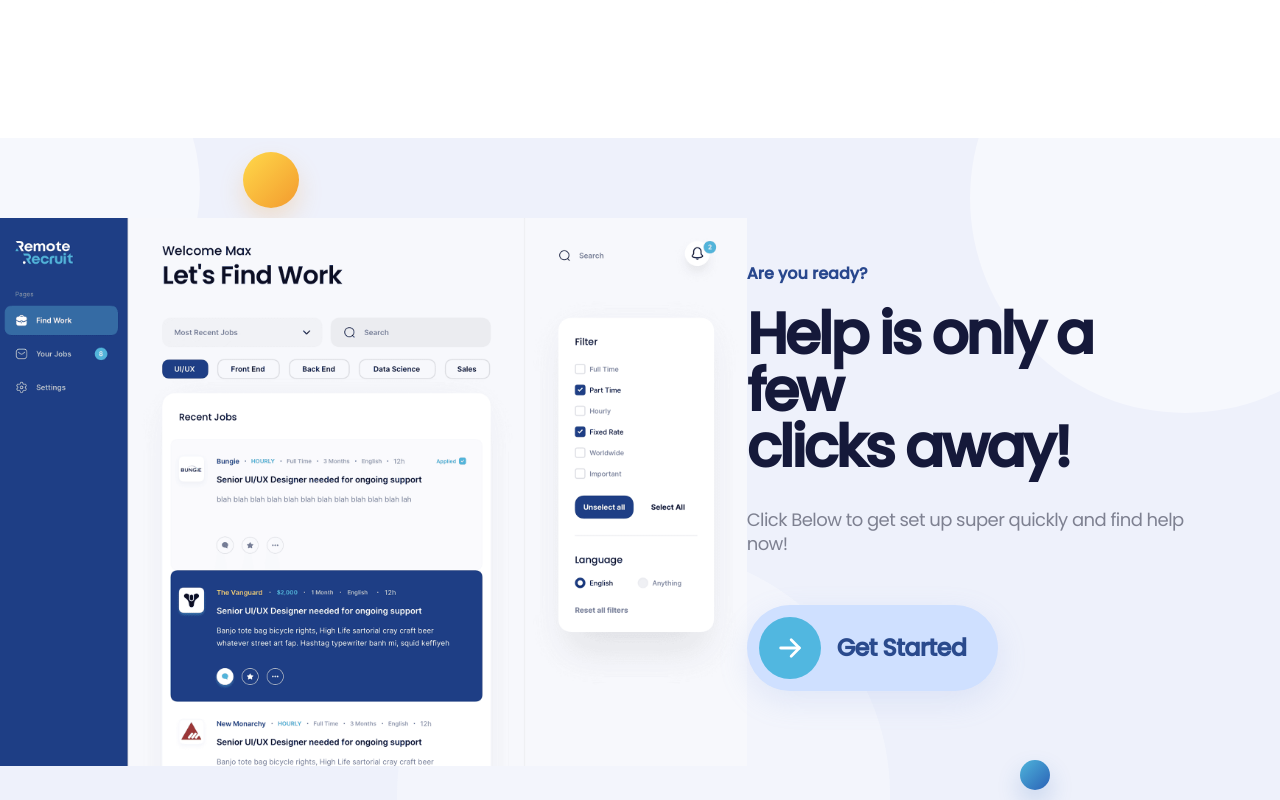
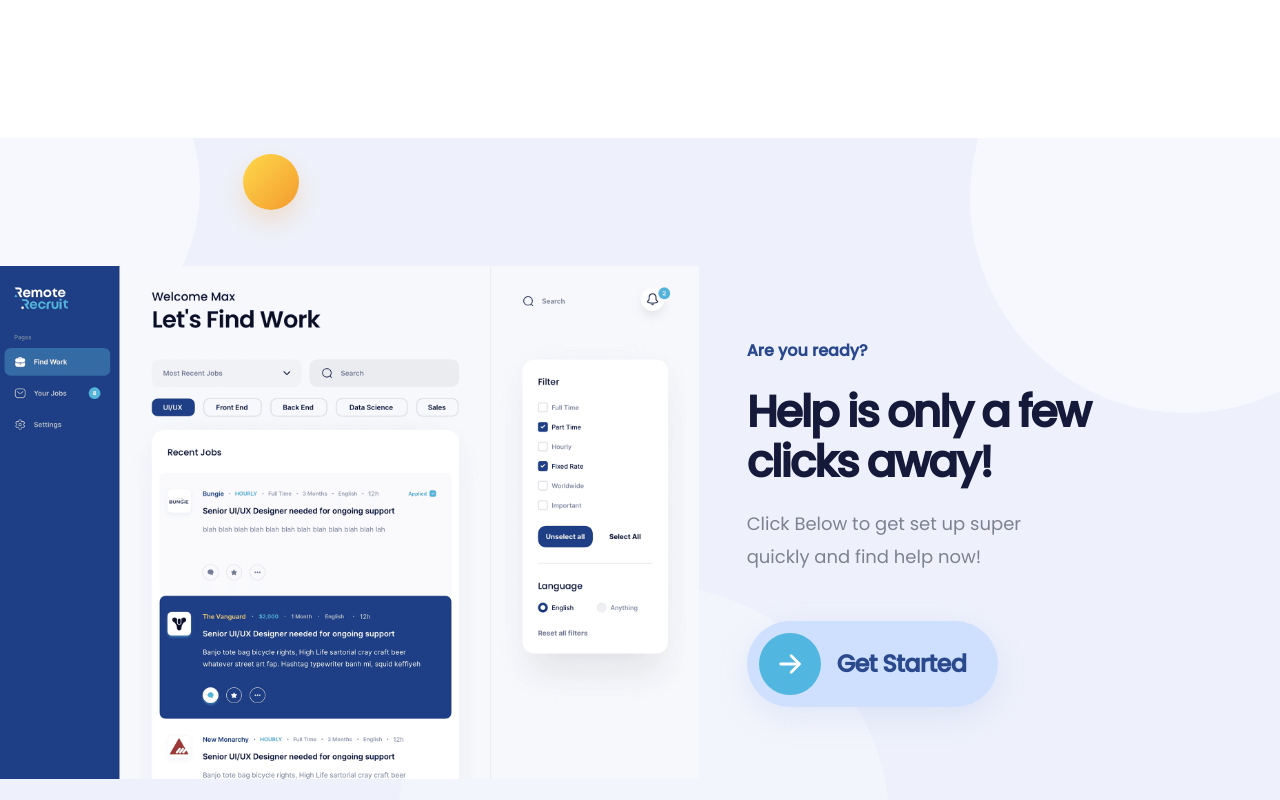
Before and after one commit to M-Shahadat/RemoteRecruit, a React (Vite) app: page / in a window 1280 px wide. Shown: the part 2920-3720 px from the top of the page. Built offline with nearby package versions, Linux system fonts and the light colour scheme.

Commit message:
spacing, see log for more details

```diff
--- a/src/components/SignUpAd.tsx
+++ b/src/components/SignUpAd.tsx
@@ -1,17 +1,106 @@
+// import React from 'react';
+// import dashboardImg from '../assets/Find Work.png';
+// import bottomBlob from '../assets/Ellipse 12.png';
+
+// const SignUpAd: React.FC = () => {
+//     return (
+//         <section className="relative overflow-hidden bg-[#EEF1FB] py-12 md:py-16 lg:py-20">
+//             {/* Background Assets */}
+//             <div className="pointer-events-none absolute inset-0 z-0">
+//                 {/* Top-left blob */}
+//                 <div className="absolute -left-[100px] -top-[100px] h-[250px] w-[250px] rounded-full bg-white/45 md:-left-[160px] md:-top-[130px] md:h-[360px] md:w-[360px]" />
+
+//                 {/* Top-right blob */}
+//                 <div className="absolute -right-[80px] -top-[100px] h-[300px] w-[300px] rounded-full bg-white/45 md:-right-[120px] md:-top-[155px] md:h-[430px] md:w-[430px]" />
+
+//                 {/* Bottom-left / center blob */}
+//                 <img
+//                     src={bottomBlob}
+//                     alt=""
+//                     aria-hidden="true"
+//                     className="absolute left-[10%] top-[65%] w-[250px] select-none md:left-[25%] md:top-[60%] md:w-[350px] lg:left-[31%] lg:top-[58%] lg:w-[493px]"
+//                     draggable={false}
+//                 />
+
+//                 {/* Yellow orb */}
+//                 <div className="absolute left-[8%] top-[3%] h-[40px] w-[40px] rounded-full bg-[linear-gradient(135deg,#FFD94A_0%,#F39A2E_100%)] shadow-[0_12px_24px_rgba(242,154,46,0.22)] md:left-[19%] md:top-[2%] md:h-[56px] md:w-[56px]" />
+
+//                 {/* Blue orb */}
+//                 <div className="absolute bottom-[4%] right-[10%] h-[20px] w-[20px] rounded-full bg-[linear-gradient(135deg,#4EB4DB_0%,#2B62B6_100%)] shadow-[0_12px_24px_rgba(43,98,182,0.22)] md:bottom-[8%] md:right-[18%] md:h-[30px] md:w-[30px]" />
+//             </div>
+
+//             {/* Main Content Grid */}
+//             <div className="relative z-10 mx-auto max-w-[1600px] px-0">
+//                 <div className="grid grid-cols-1 items-center gap-12 lg:grid-cols-12 lg:gap-0">
+
+//                     {/* Left Side: Dashboard Image */}
+//                     <div className="px-5 sm:px-8 lg:col-span-7 lg:px-0">
+//                         <img
+//                             src={dashboardImg}
+//                             alt="RemoteRecruit Dashboard Interface"
+//                             className="block w-full max-w-[800px] mx-auto object-contain object-center lg:mx-0 lg:object-left"
+//                             draggable={false}
+//                         />
+//                     </div>
+
+//                     {/* Right Side: Text & CTA */}
+//                     <div className="px-6 pb-12 sm:px-12 md:pb-16 lg:col-span-5 lg:px-0 lg:pb-8 lg:pr-16 xl:pr-24">
+//                         <div className="mx-auto max-w-[520px] lg:mx-0">
+//                             <p className="mb-3 text-[14px] md:text-[16px] font-bold text-[#28478D] md:mb-5">
+//                                 Are you ready?
+//                             </p>
+
+//                             <h2 className="text-[38px] sm:text-[46px] md:text-[52px] lg:text-[44px] font-semibold md:leading-[0.98] tracking-[-0.05em] text-[#15193A]">
+//                                 Help is only a few
+//                                 <br />
+//                                 clicks away!
+//                             </h2>
+
+//                             <p className="mt-6 md:mt-8 max-w-[440px] text-[16px] md:text-[18px] leading-[1.45] md:leading-[1.35] tracking-[-0.03em] text-[#7E8191]">
+//                                 Click Below to get set up super quickly and find help now!
+//                             </p>
+
+//                             <button
+//                                 className="mt-8 md:mt-12 flex items-center rounded-full bg-[#CFE0FF] py-2 pl-2 pr-6 md:py-3 md:pl-3 md:pr-8 shadow-[0_10px_30px_rgba(137,166,226,0.18)] transition-transform hover:scale-[1.02]"
+//                                 aria-label="Get Started"
+//                             >
+//                                 <span className="flex h-[50px] w-[50px] md:h-[62px] md:w-[62px] shrink-0 items-center justify-center rounded-full bg-[#51B7E0]">
+//                                     <svg className="h-6 w-6 md:h-7 md:w-7" viewBox="0 0 24 24" fill="none" aria-hidden="true">
+//                                         <path d="M4 12H20" stroke="white" strokeWidth="2.4" strokeLinecap="round" strokeLinejoin="round" />
+//                                         <path d="M13 5L20 12L13 19" stroke="white" strokeWidth="2.4" strokeLinecap="round" strokeLinejoin="round" />
+//                                     </svg>
+//                                 </span>
+//                                 <span className="ml-3 md:ml-4 text-[18px] md:text-[24px] font-semibold tracking-[-0.03em] text-[#2A4A8D]">
+//                                     Get Started
+//                                 </span>
+//                             </button>
+//                         </div>
+//                     </div>
+
+//                 </div>
+//             </div>
+//         </section>
+//     );
+// };
+
+// export default SignUpAd;
+
 import React from 'react';
 import dashboardImg from '../assets/Find Work.png';
 import bottomBlob from '../assets/Ellipse 12.png';
 
 const SignUpAd: React.FC = () => {
     return (
-        <section className="relative overflow-hidden bg-[#EEF1FB] py-12 md:py-16 lg:py-20">
+        <section className="relative overflow-hidden bg-[#EEF1FB] py-16 md:py-24 lg:py-32">
             {/* Background Assets */}
             <div className="pointer-events-none absolute inset-0 z-0">
                 {/* Top-left blob */}
                 <div className="absolute -left-[100px] -top-[100px] h-[250px] w-[250px] rounded-full bg-white/45 md:-left-[160px] md:-top-[130px] md:h-[360px] md:w-[360px]" />
 
+
                 {/* Top-right blob */}
                 <div className="absolute -right-[80px] -top-[100px] h-[300px] w-[300px] rounded-full bg-white/45 md:-right-[120px] md:-top-[155px] md:h-[430px] md:w-[430px]" />
+
 
                 {/* Bottom-left / center blob */}
                 <img
@@ -22,19 +111,23 @@ const SignUpAd: React.FC = () => {
                     draggable={false}
                 />
 
+
                 {/* Yellow orb */}
                 <div className="absolute left-[8%] top-[3%] h-[40px] w-[40px] rounded-full bg-[linear-gradient(135deg,#FFD94A_0%,#F39A2E_100%)] shadow-[0_12px_24px_rgba(242,154,46,0.22)] md:left-[19%] md:top-[2%] md:h-[56px] md:w-[56px]" />
+
 
                 {/* Blue orb */}
                 <div className="absolute bottom-[4%] right-[10%] h-[20px] w-[20px] rounded-full bg-[linear-gradient(135deg,#4EB4DB_0%,#2B62B6_100%)] shadow-[0_12px_24px_rgba(43,98,182,0.22)] md:bottom-[8%] md:right-[18%] md:h-[30px] md:w-[30px]" />
             </div>
 
+
             {/* Main Content Grid */}
-            <div className="relative z-10 mx-auto max-w-[1600px] px-0">
+            <div className="relative z-10 mx-auto max-w-[1600px] px-6 md:px-8 lg:px-0">
                 <div className="grid grid-cols-1 items-center gap-12 lg:grid-cols-12 lg:gap-0">
 
+
                     {/* Left Side: Dashboard Image */}
-                    <div className="px-5 sm:px-8 lg:col-span-7 lg:px-0">
+                    <div className="px-0 lg:col-span-7 lg:px-0 lg:pr-12">
                         <img
                             src={dashboardImg}
                             alt="RemoteRecruit Dashboard Interface"
@@ -43,22 +136,28 @@ const SignUpAd: React.FC = () => {
                         />
                     </div>
 
+
                     {/* Right Side: Text & CTA */}
-                    <div className="px-6 pb-12 sm:px-12 md:pb-16 lg:col-span-5 lg:px-0 lg:pb-8 lg:pr-16 xl:pr-24">
+                    <div className="px-0 pb-12 lg:col-span-5 lg:px-0 lg:pb-0">
                         <div className="mx-auto max-w-[520px] lg:mx-0">
-                            <p className="mb-3 text-[14px] md:text-[16px] font-bold text-[#28478D] md:mb-5">
+                            <p className="mb-4 text-[14px] md:text-[16px] font-bold text-[#28478D] md:mb-6">
                                 Are you ready?
                             </p>
 
-                            <h2 className="text-[38px] sm:text-[46px] md:text-[52px] lg:text-[58px] font-bold leading-[1.05] md:leading-[0.98] tracking-[-0.05em] text-[#15193A]">
+
+                            <h2 className="text-[38px] sm:text-[40px] md:text-[40px] lg:text-[44px] font-semibold leading-[50px]  tracking-[-0.05em] text-[#15193A]">
                                 Help is only a few
                                 <br />
                                 clicks away!
                             </h2>
 
-                            <p className="mt-6 md:mt-8 max-w-[440px] text-[16px] md:text-[18px] leading-[1.45] md:leading-[1.35] tracking-[-0.03em] text-[#7E8191]">
-                                Click Below to get set up super quickly and find help now!
+
+                            <p className="mt-2 md:mt-5 max-w-[440px] text-[18px] md:text-[18px] leading-[33px] tracking-[0] text-[#7E8191]">
+                                Click Below to get set up super
+                                <br />
+                                quickly and find help now!
                             </p>
+
 
                             <button
                                 className="mt-8 md:mt-12 flex items-center rounded-full bg-[#CFE0FF] py-2 pl-2 pr-6 md:py-3 md:pl-3 md:pr-8 shadow-[0_10px_30px_rgba(137,166,226,0.18)] transition-transform hover:scale-[1.02]"
@@ -77,10 +176,12 @@ const SignUpAd: React.FC = () => {
                         </div>
                     </div>
 
+
                 </div>
             </div>
         </section>
     );
 };
 
+
 export default SignUpAd;
```
